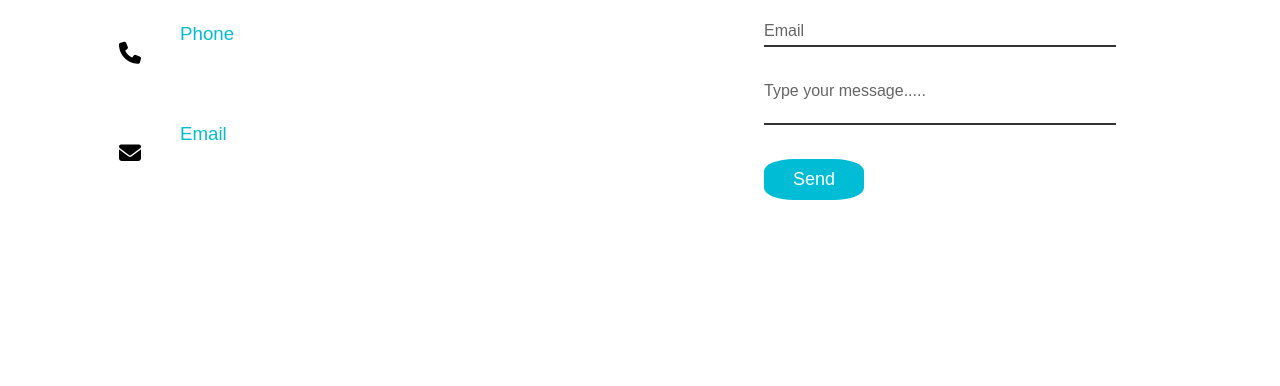
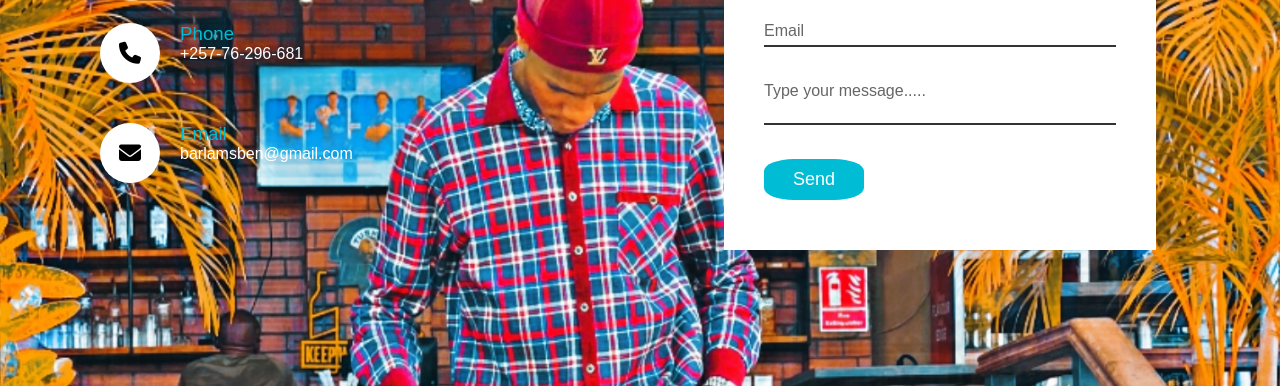
Before and after one commit to BenLams/Organisation-Website, a plain HTML site: page contact.html in a window 1280 px wide. Shown: the part 414-800 px from the top of the page. Drawn offline with Linux system fonts and the light colour scheme.

Commit message:
Update stylec.css

```diff
--- a/stylec.css
+++ b/stylec.css
@@ -14,7 +14,7 @@
     justify-content: center;
     align-items: center;
     flex-direction: column;
-    background: url('/Images/contact.jpg');
+    background: url('contact.jpg');
     background-size: cover;
 }
 
```
